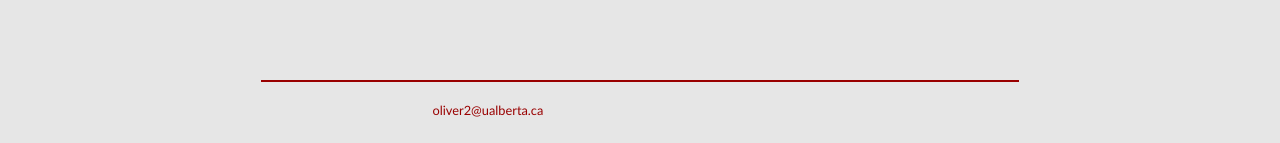
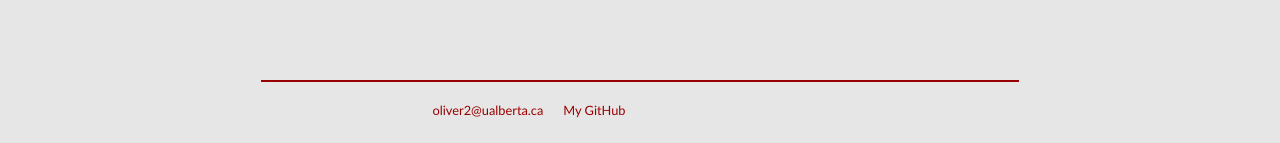
Before and after one commit to k-j-oliver/k-j-oliver.github.io, a Jekyll site: the page built from index.html, in a window 1280 px wide. Shown: the part 1402-1545 px from the top of the page. Built offline with Jekyll 4.4.1, drawn with Linux system fonts in a browser that asks for light colours.

Commit message:
Update default.html

```diff
--- a/_layouts/default.html
+++ b/_layouts/default.html
@@ -21,6 +21,7 @@
 			<footer>
 				<ul>
 					<li><a href="mailto:oliver2@ualberta.ca">oliver2@ualberta.ca</a></li>
+					<li><a href="https://github.com/k-j-oliver" target="_blank">My GitHub</a></li>
 				</ul>
 			</footer>
 		</body>
```
